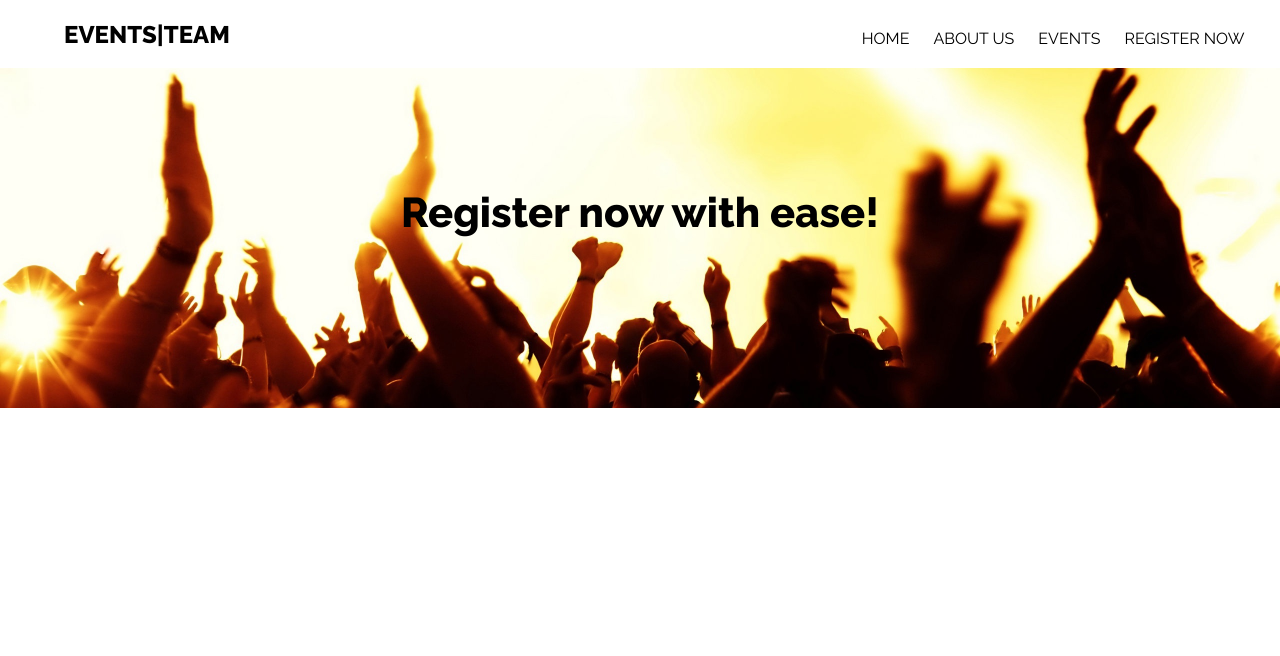
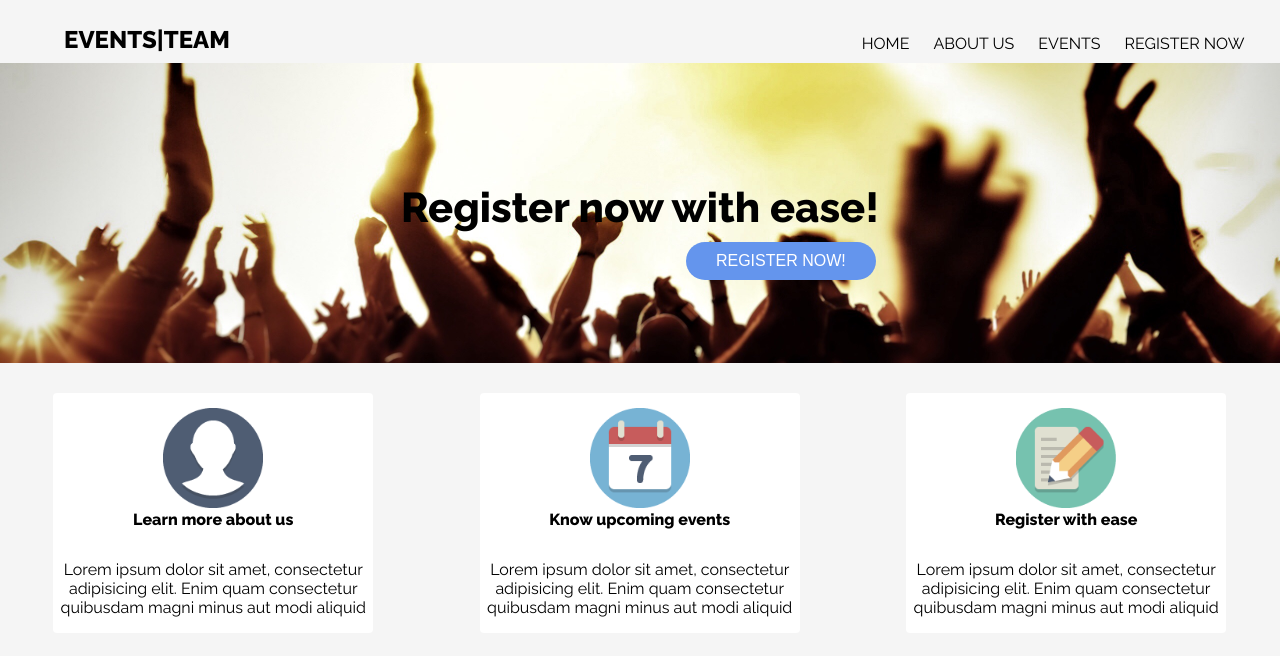
Before and after one commit to ezekielvdp/Sem2_WebAPP, a plain HTML site: page WebContent/index.html in a window 1280 px wide. Drawn offline with Linux system fonts and the light colour scheme.

Commit message:
push for lorem ipsum blabla.

```diff
--- a/WebContent/css/main.css
+++ b/WebContent/css/main.css
@@ -3,7 +3,7 @@ GENERAL
 ******************************************************************/
 body {
     font-family: 'Raleway', sans-serif;
-    background-color: #fff;
+    background-color: #F5F5F5;
 }
 header {
     max-width: 100%;
@@ -19,12 +19,22 @@ img {
   max-width: 100%;
 }
 
+#section-wrapper {
+    width: 100;
+}
+
+li {
+    list-style: none;
+}
+
+
 /******************************************************************
 HEADER
 ******************************************************************/
 nav {
-    padding: 0;
-    margin: 0 0 20px 0;
+    max-height: 50px;
+    padding: 5px 0 10px;
+    margin: 0;
 }
 nav ul {
     margin: -20px 2% 0 0;
@@ -41,19 +51,24 @@ nav h2 {
     text-align: left;
     padding: 0;
     margin: 20px 0 0 5%;
+    transition: 1s;
 }
+
+    nav h2:hover {
+        text-decoration: underline;
+    }
 
 /******************************************************************
 SECTION-1: BANNER
 ******************************************************************/
 #banner {
-    background-image: url(../img/photos/background.jpg);
+    background-image: url(../img/photos/background-2.jpg);
     background-position: center center;
     background-size: cover;
     background-repeat: no-repeat;
     position: absolute;
     width: 100%;
-    height: 340px;
+    height: 300px;
     text-align: center;
 }
 
@@ -61,5 +76,58 @@ SECTION-1: BANNER
     font-size: 2.6em;
     font-weight: bolder;
     color: black;
-    margin-top: 120px;
+    margin: 120px 0 0;
 }
+
+.button {
+    color: white;
+    background-color: cornflowerblue;
+    border: solid 0px #000;
+    -webkit-border-radius: 20px;
+    -moz-border-radius: 20px;
+    border-radius: 20px;
+    font-size: 1.0em;
+    padding: 10px 30px 10px;
+    margin: 10px 0 0 22%;
+    transition: 0.4s;
+}
+
+    .button:hover {
+        color: #777;
+/*        background-color: rgb(52, 88, 153);*/
+    }
+
+
+/******************************************************************
+SECTION-1: ARTICLE
+******************************************************************/
+
+#article {
+    margin: 330px 0 0 0;
+}
+
+.icon {
+    height: 100px;
+    width: 100px;
+}
+
+#homepage-wrapper-bottom {
+    margin: 0;
+    padding: 0;
+    list-style: none;
+    text-align: center
+}
+
+#homepage-wrapper-bottom li {
+    float: left;
+    width: 25%;
+    margin: 0 4.16% 0;
+    background-color: #fff;
+    padding-top: 15px;
+    border-radius: 4px;
+}
+
+#homepage-wrapper-bottom h4 {
+    margin-top: -12px;
+    padding: 10px;
+}
--- a/WebContent/index.html
+++ b/WebContent/index.html
@@ -20,9 +20,37 @@
             </ul>
         </nav>
     </header>
-    <section id = "banner">
-        <h2>Register now with ease!</h2>
-    </section>
+<!--    <section id = "section-wrapper">-->
+        <section id = "banner">
+            <h2>Register now with ease!</h2>
+            <button type ="button" class = "button">REGISTER NOW!</button>
+        </section>
+        <section id = "article">
+            <ul id = "homepage-wrapper-bottom">
+                <li>
+                    <a href="">
+                        <img src="img/icons/about-us2.png" alt = "" class = "icon"/>
+                        <h4>Learn more about us</h4>
+                        <p>Lorem ipsum dolor sit amet, consectetur adipisicing elit. Enim quam consectetur quibusdam magni minus aut modi aliquid</p>
+                    </a>
+                </li>
+                <li>
+                    <a href="">
+                        <img src="img/icons/events-icon3.png" alt="" class = "icon"/>
+                        <h4>Know upcoming events</h4>
+                        <p>Lorem ipsum dolor sit amet, consectetur adipisicing elit. Enim quam consectetur quibusdam magni minus aut modi aliquid</p>
+                    </a>
+                </li>
+                <li>
+                    <a href="">
+                        <img src="img/icons/register-icon3.png" alt="" class = "icon" />
+                        <h4>Register with ease</h4>
+                        <p>Lorem ipsum dolor sit amet, consectetur adipisicing elit. Enim quam consectetur quibusdam magni minus aut modi aliquid</p>
+                    </a>
+                </li>
+            </ul>
+        </section>
+<!--    </section>-->
 </body>
 
 </html>
```
Also changed, not shown: WebContent/img/photos/background-2.jpg (added), 2 other files.
